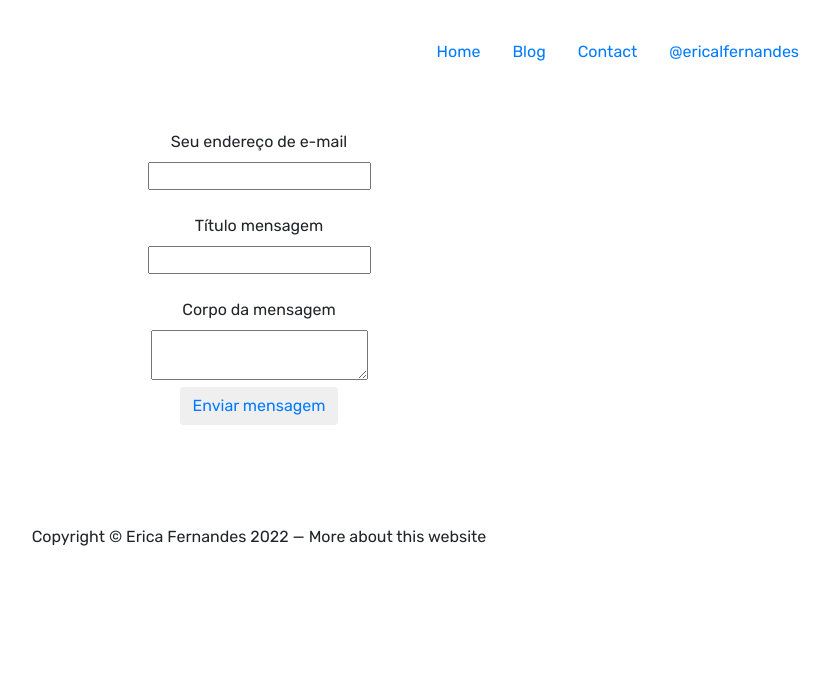
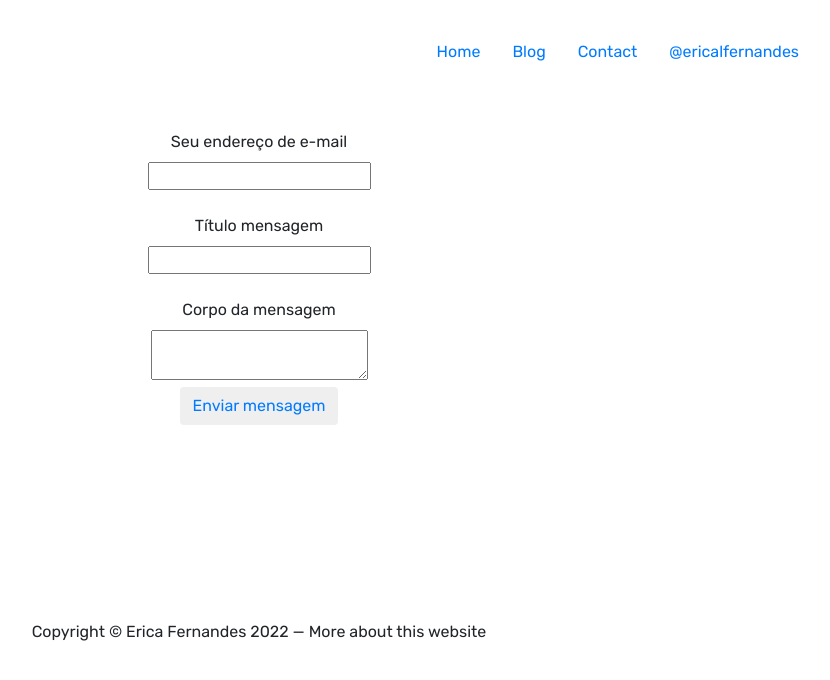
Before and after one commit to Ericalfernandes/portifolio, a plain HTML site: page contact.html in a window 1280 px wide. Shown: the whole page, without its empty margins (381-1211 px from the left). Drawn offline with nearby package versions, Linux system fonts and the light colour scheme.

Commit message:
Update style.css

```diff
--- a/style.css
+++ b/style.css
@@ -77,5 +77,5 @@ footer {
     display: flex;
     justify-content: center;
     float: inline-start;
-    heigth: 340px;
+    height: 390px;
 }
```
